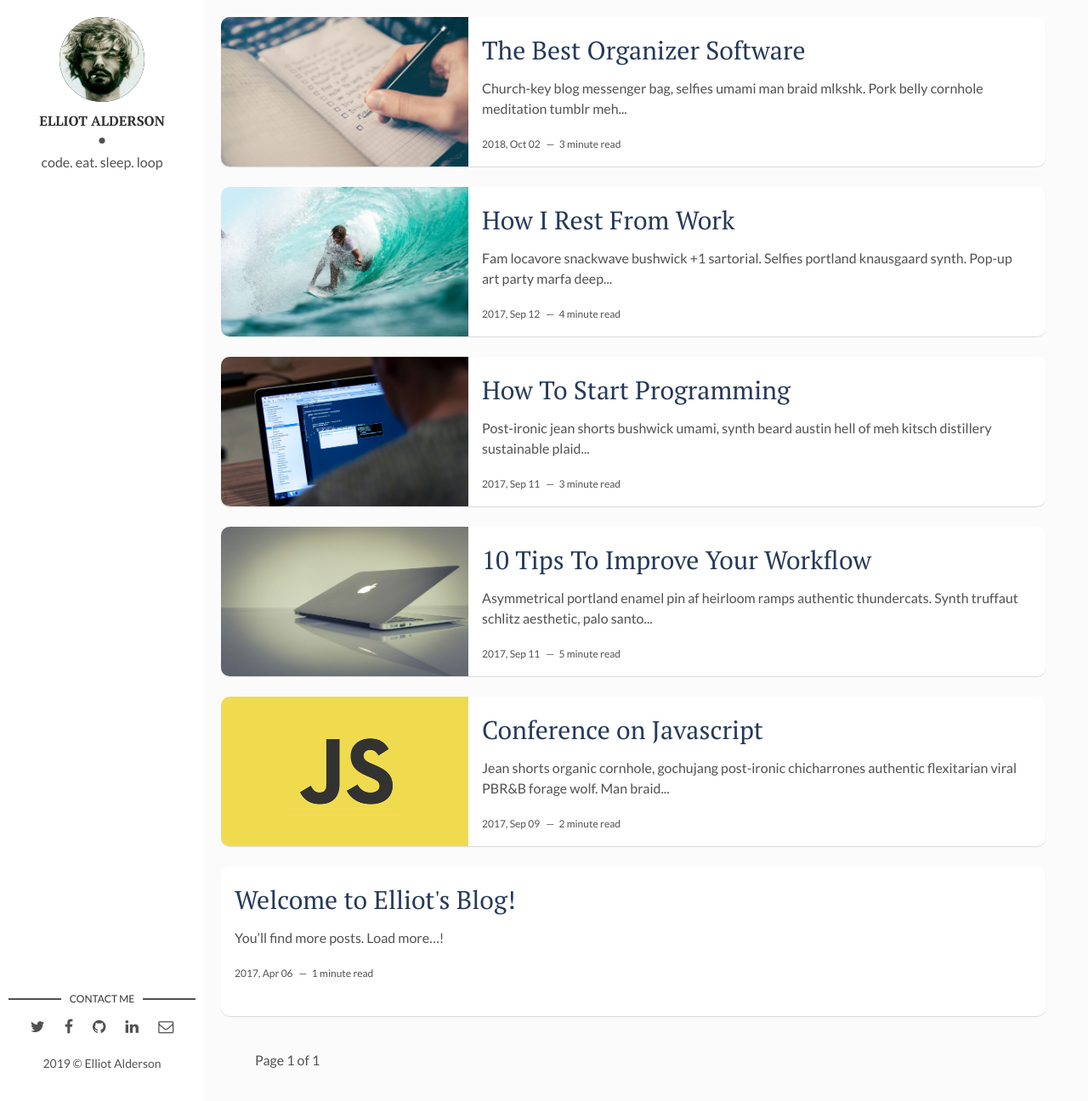
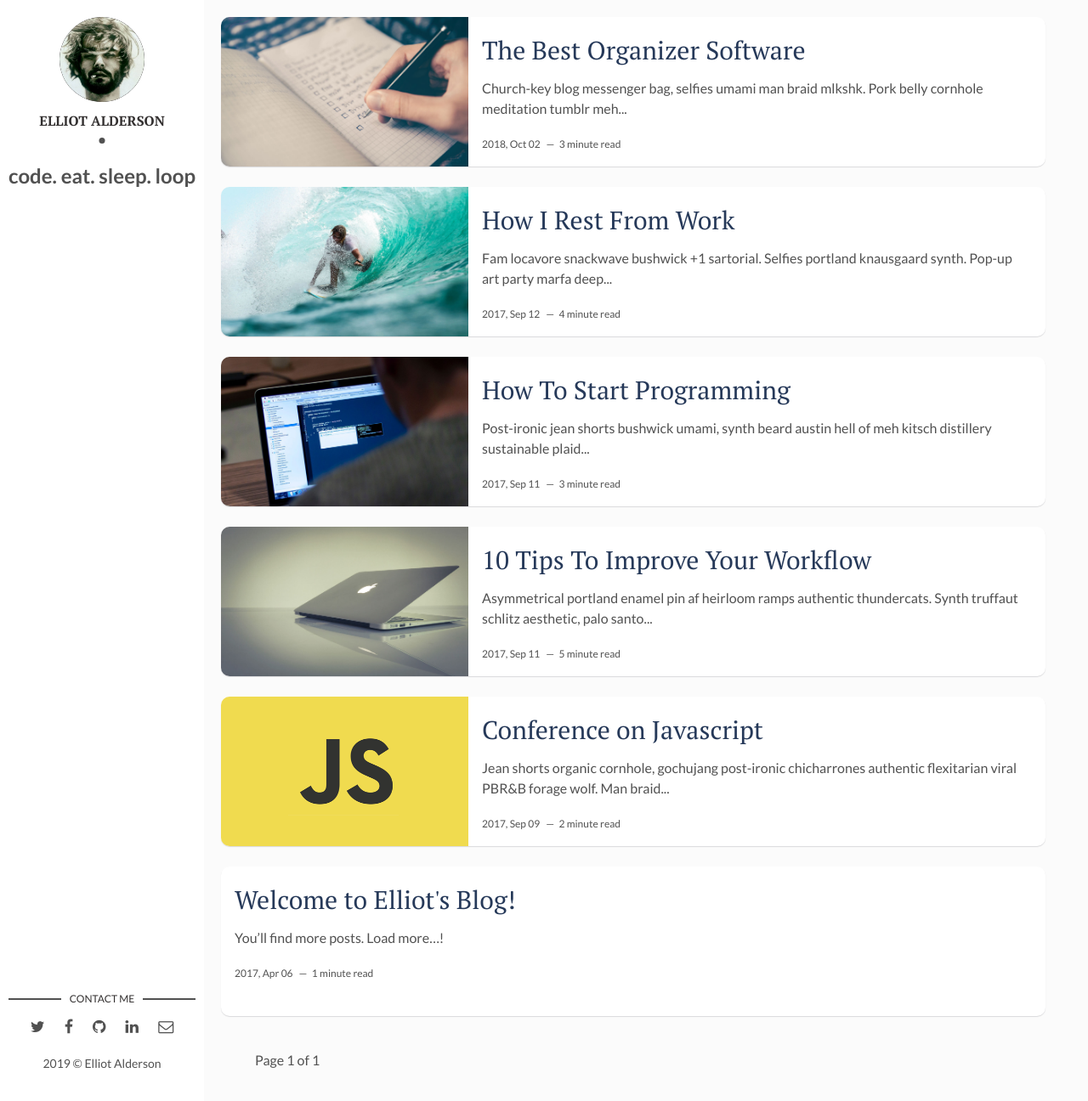
Before and after one commit to vuver/vuver.github.io, a Jekyll site: the page built from index.html, in a window 1280 px wide and 1296 px high. Shown: the whole window at 85% size. Built offline with Jekyll 4.4.1, drawn with Linux system fonts in a browser that asks for light colours; the list of posts is cut into pages by our own code.

Commit message:
Update main.html

```diff
--- a/_layouts/main.html
+++ b/_layouts/main.html
@@ -9,7 +9,7 @@ layout: default
         <a href="{{site.baseurl}}/"><img src="{{site.baseurl}}/assets/img/{% if site.author-img %}{{site.author-img}}{% endif %}" alt="{{site.author}}"></a>
       </div>
       <div class="author-name">{{site.author}}</div>
-      <p>{{site.about-author}}</p>
+      <h2>{{site.about-author}}</h2>
     </div>
   </header> <!-- End Header -->
   <footer>
```
